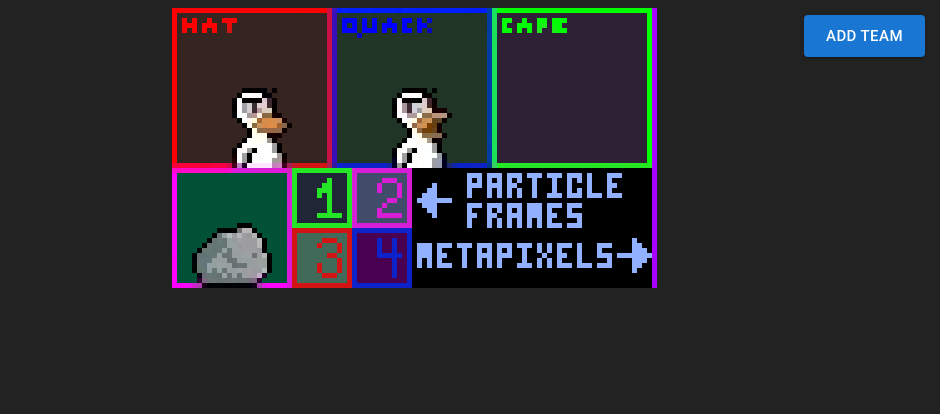
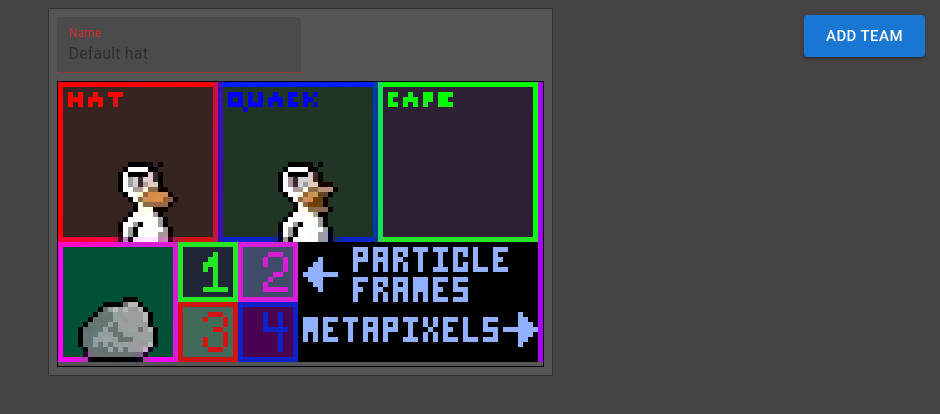
Before and after one commit to Remmoze/DuckGameHats, a React (Create React App) app: page / in a window 1280 px wide. Shown: the top 414 px of the page, without its empty margins (340-1280 px from the left). Built offline with nearby package versions, Linux system fonts and the light colour scheme.

Commit message:
Team settings

```diff
--- a/public/index.html
+++ b/public/index.html
@@ -11,7 +11,7 @@
         <title>React App</title>
         <style>
             body {
-                background-color: #222222;
+                background-color: #444;
             }
         </style>
     </head>
--- a/src/App.js
+++ b/src/App.js
@@ -1,8 +1,7 @@
-import { Button, Grid } from "@mui/material";
+import { Grid } from "@mui/material";
 import { useState } from "react";
 import FileUploader from "./components/FileUpload";
-import TeamsList from "./components/TeamsList";
-import Team from "./components/Team";
+import TeamsList from "./components/Team/TeamsList";
 
 function App() {
     const [teams, setTeams] = useState([]);
@@ -13,10 +12,15 @@ function App() {
 
     return (
         <>
-            <Grid container direction="row" justifyContent="center" alignItems="flex-start" spacing={10}>
-                <Grid item xs={3}>
-                    <TeamsList teams={teams} />
-                </Grid>
+            <Grid
+                container
+                direction="row"
+                justifyContent="center"
+                alignItems="flex-start"
+                rowSpacing={2}
+                columnSpacing={2}
+            >
+                <TeamsList teams={teams} />
             </Grid>
             <FileUploader onFileUpload={addTeam} />
         </>
--- a/src/components/FileUpload.jsx
+++ b/src/components/FileUpload.jsx
@@ -1,4 +1,4 @@
-import React, { useRef, useState } from "react";
+import React, { useRef } from "react";
 
 import { Button } from "@mui/material";
 
--- a/src/components/Team.jsx
+++ /dev/null
@@ -1,7 +0,0 @@
-import TeamDisplay from "./TeamDisplay";
-
-const Team = ({ hatImage }) => {
-    return <TeamDisplay hatImage={hatImage || null} />;
-};
-
-export default Team;
--- /dev/null
+++ b/src/components/Team/Team.jsx
@@ -0,0 +1,35 @@
+import { TextField, Box, Grid } from "@mui/material";
+import TeamDisplay from "./TeamDisplay";
+
+import { useState } from "react";
+import TeamSettings from "./TeamSettings";
+
+const Team = ({ hatImage }) => {
+    const [disabled] = useState(hatImage === null);
+    const [name, setName] = useState("");
+
+    return (
+        <Box
+            sx={{
+                padding: 1,
+                borderWidth: "1px 1px 1px 1px",
+                borderStyle: "solid",
+                borderColor: "#333",
+                backgroundColor: "#555",
+            }}
+        >
+            <Grid container direction="column" justifyContent="space-between" alignItems="stretch">
+                <Grid item>
+                    <TeamSettings name={name} setName={setName} disabled={disabled} />
+                </Grid>
+                <Grid item>
+                    <Box mt={1} sx={{ border: "1px solid #000" }}>
+                        <TeamDisplay hatImage={hatImage || null} />
+                    </Box>
+                </Grid>
+            </Grid>
+        </Box>
+    );
+};
+
+export default Team;
--- a/src/components/TeamDisplay.jsx
+++ b/src/components/Team/TeamDisplay.jsx
@@ -1,10 +1,10 @@
 import { useEffect, useState } from "react";
-import Canvas from "./Canvas";
-import { createNewImage } from "./utils";
+import Canvas from "../Canvas";
+import { createNewImage } from "../utils";
 
 // 97 56
-import Template from "../media/colors_only.png";
-import Example from "../media/templateVisual.png";
+import Template from "../../media/colors_only.png";
+import Example from "../../media/templateVisual.png";
 
 const TeamDisplay = ({ hatImage }) => {
     const [base, setBase] = useState(null);
@@ -21,7 +21,7 @@ const TeamDisplay = ({ hatImage }) => {
             context.drawImage(base, 0, 0, base.width * 5, base.height * 5);
         }
         if (hatImg !== null) {
-            context.drawImage(hatImg, 0, 0, base.width * 5, base.height * 5);
+            context.drawImage(hatImg, 0, 0, 97, 56, 0, 0, base.width * 5, base.height * 5);
         }
     };
 
--- /dev/null
+++ b/src/components/Team/TeamSettings.jsx
@@ -0,0 +1,20 @@
+import { Grid, TextField } from "@mui/material";
+
+const TeamSettings = ({ name, setName, disabled }) => {
+    return (
+        <Grid container>
+            <Grid item>
+                <TextField
+                    error={name === ""}
+                    label="Name"
+                    variant="filled"
+                    value={disabled ? "Default hat" : name}
+                    disabled={disabled}
+                    onChange={({ target }) => setName(target.value)}
+                />
+            </Grid>
+        </Grid>
+    );
+};
+
+export default TeamSettings;
--- /dev/null
+++ b/src/components/Team/TeamsList.jsx
@@ -0,0 +1,24 @@
+import Team from "./Team";
+import { Grid } from "@mui/material";
+
+const TeamsList = ({ teams }) => {
+    if (teams.length === 0) {
+        return (
+            <Grid item>
+                <Team hatImage={null} />
+            </Grid>
+        );
+    }
+
+    return (
+        <>
+            {teams.map((team) => (
+                <Grid item key={team}>
+                    <Team hatImage={team} />
+                </Grid>
+            ))}
+        </>
+    );
+};
+
+export default TeamsList;
--- a/src/components/TeamsList.jsx
+++ /dev/null
@@ -1,18 +0,0 @@
-import { useState } from "react";
-import Team from "./Team";
-
-const TeamsList = ({ teams }) => {
-    if (teams.length === 0) {
-        return <Team />;
-    }
-
-    return (
-        <>
-            {teams.map((team) => (
-                <Team hatImage={team} />
-            ))}
-        </>
-    );
-};
-
-export default TeamsList;
```
